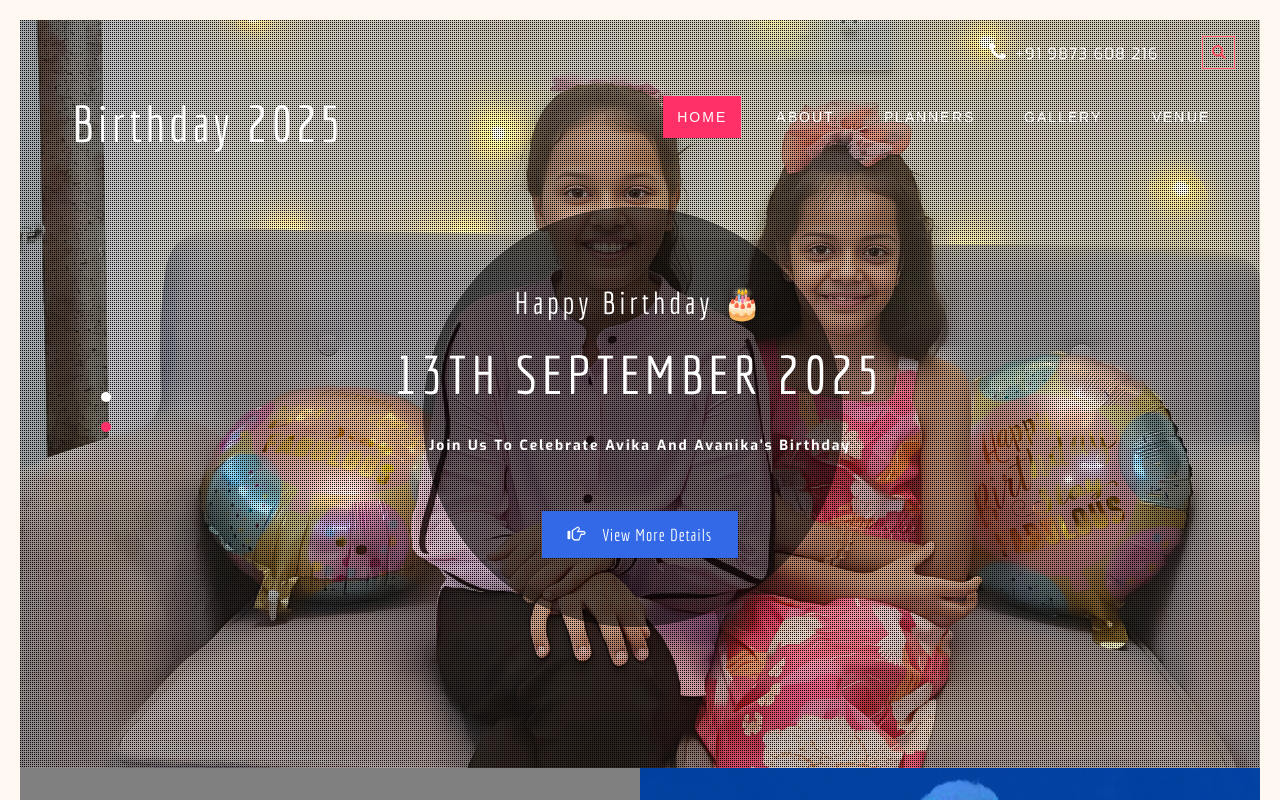
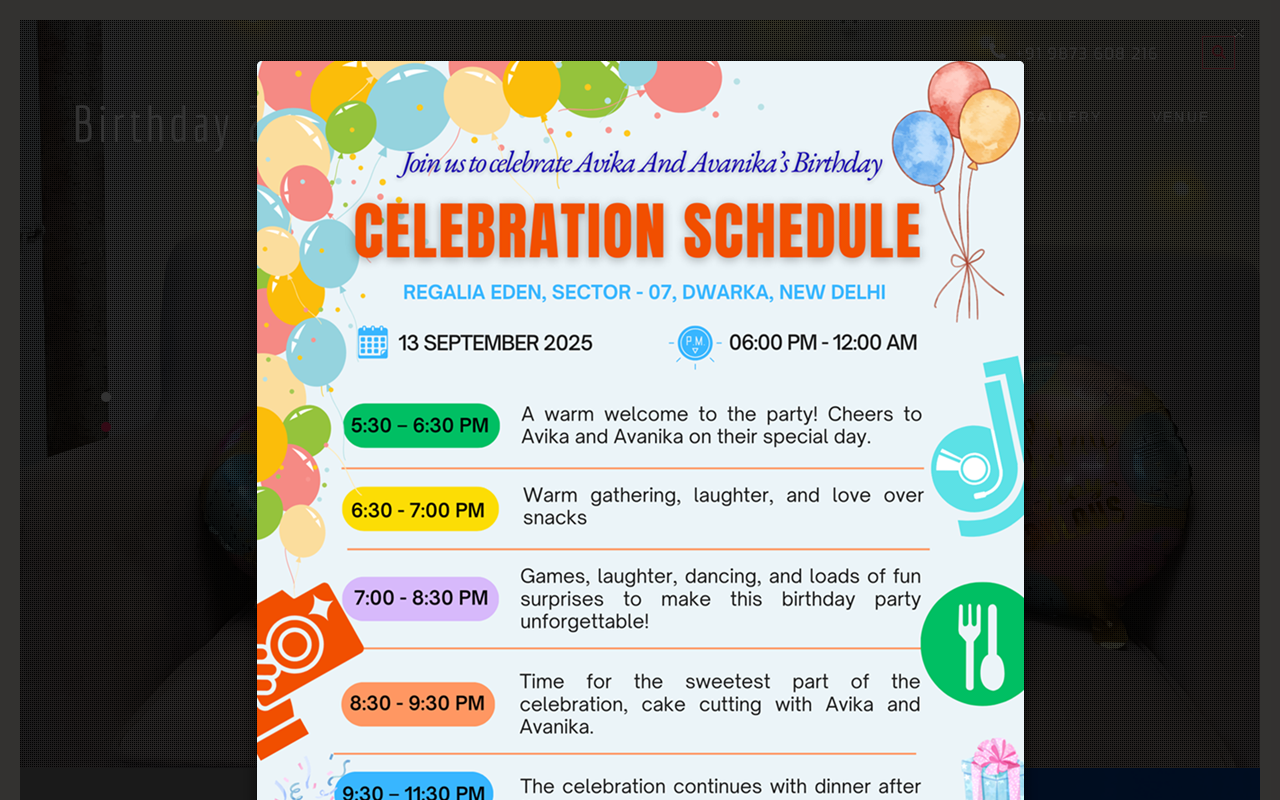
Before and after one commit to vikrantksingh/avika, a plain HTML site: page index.html in a window 1280 px wide. Shown: the top 800 px of the page. Drawn offline with Linux system fonts and the light colour scheme.

Commit message:
update pop

```diff
--- a/index.html
+++ b/index.html
@@ -2,6 +2,90 @@
 <html lang="zxx">
 <head>
 <title>Birthday - Avika and Avanika</title>
+
+
+  <meta charset="UTF-8">
+  <meta name="viewport" content="width=device-width, initial-scale=1.0">
+  <title>Auto Popup Image</title>
+  <style>
+    body {
+      font-family: Arial, sans-serif;
+    }
+
+    /* The Modal (background) */
+    .modal {
+      display: none;
+      position: fixed;
+      z-index: 1000;
+      padding-top: 60px;
+      left: 0;
+      top: 0;
+      width: 100%;
+      height: 100%;
+      overflow: auto;
+      background-color: rgba(0,0,0,0.8);
+    }
+
+    /* Modal Content (the image) */
+    .modal-content {
+      margin: auto;
+      display: block;
+      max-width: 80%;
+      border-radius: 10px;
+      box-shadow: 0 0 20px #000;
+    }
+
+    /* Close button */
+    .close {
+      position: absolute;
+      top: 20px;
+      right: 35px;
+      color: #fff;
+      font-size: 40px;
+      font-weight: bold;
+      cursor: pointer;
+    }
+
+    .close:hover {
+      color: #ccc;
+    }
+  </style>
+</head>
+<body>
+
+<!-- The Modal -->
+<div id="myModal" class="modal">
+  <span class="close">&times;</span>
+  <img class="modal-content" id="imgInModal" src="images/Schedule.png" alt="Party Image">
+</div>
+
+<script>
+  // Get modal and close button
+  var modal = document.getElementById("myModal");
+  var span = document.getElementsByClassName("close")[0];
+
+  // Open modal automatically when page loads
+  window.onload = function() {
+    modal.style.display = "block";
+  }
+
+  // Close modal on click of X
+  span.onclick = function() {
+    modal.style.display = "none";
+  }
+
+  // Close modal on outside click
+  modal.onclick = function(event) {
+    if (event.target === modal) {
+      modal.style.display = "none";
+    }
+  }
+</script>
+
+
+
+
+
 
 <!-- Google tag (gtag.js) -->
 <script async src="https://www.googletagmanager.com/gtag/js?id=G-V4XX0TLRSZ"></script>
```
Also changed, not shown: images/Schedule.png (added).
